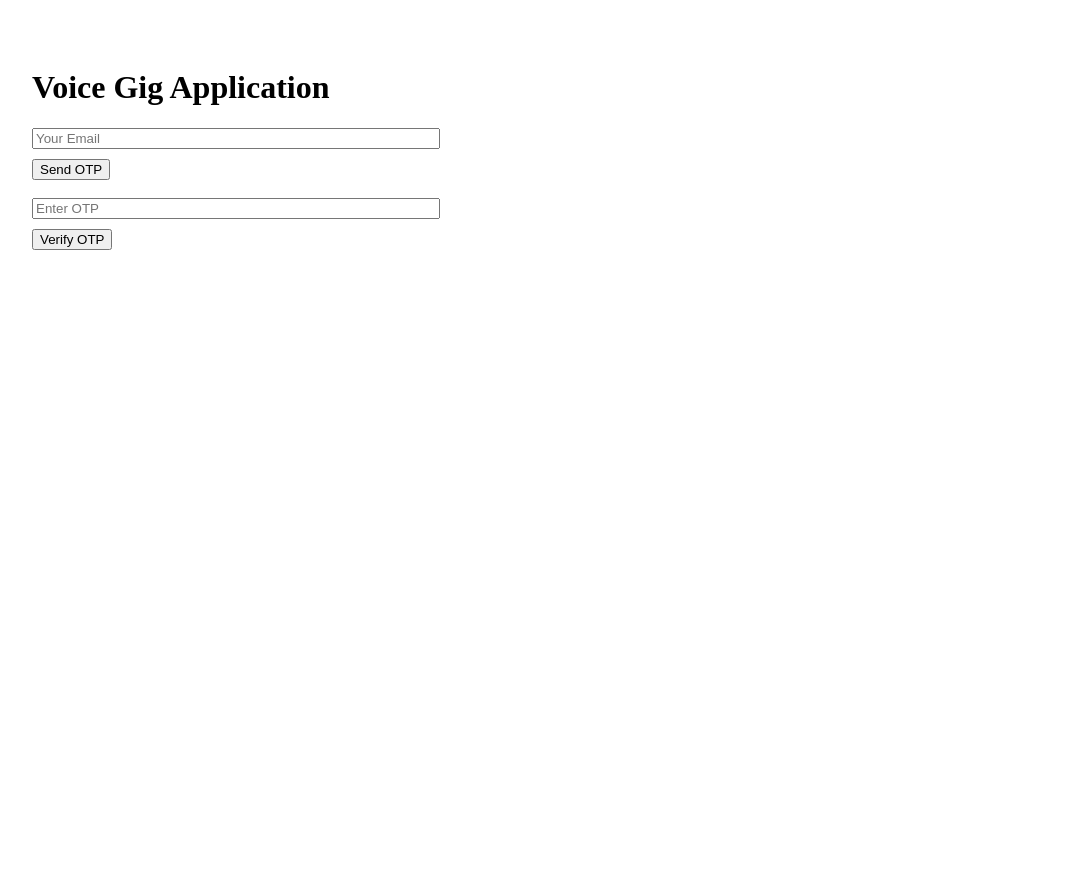
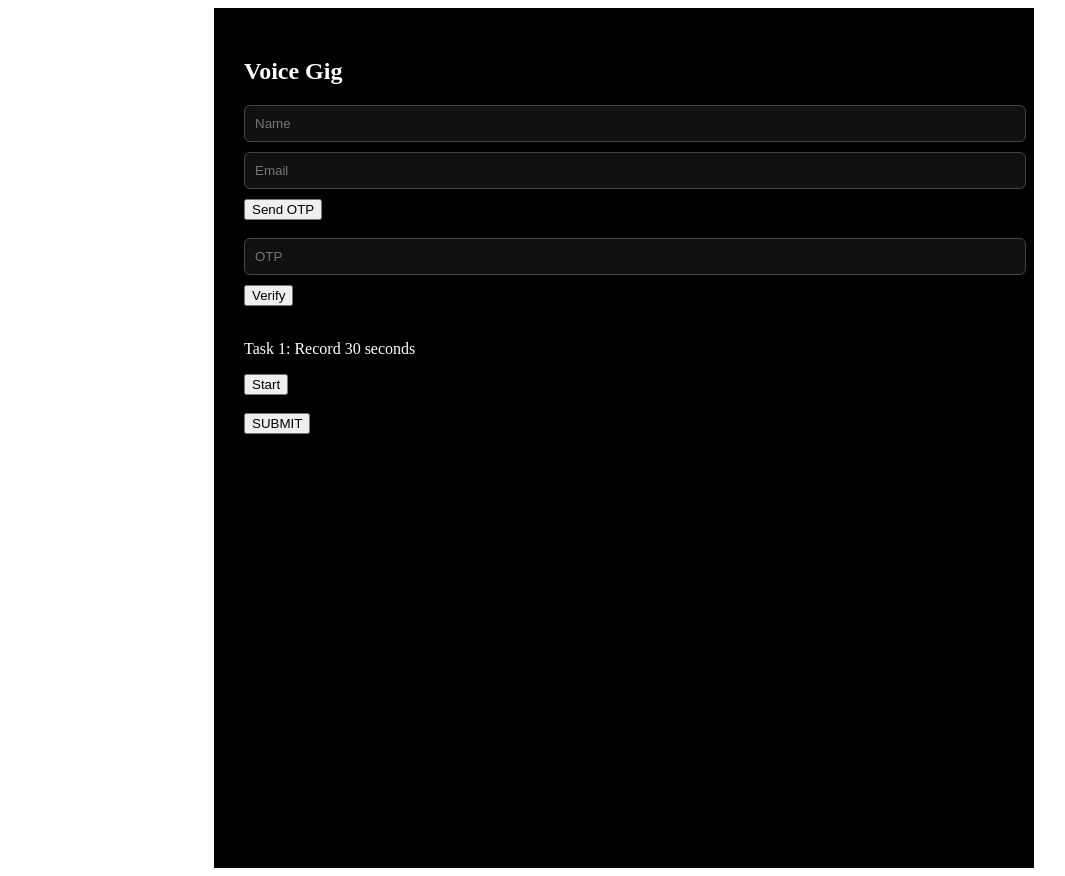
Before and after one commit to uberextfiles-byte/voice-gig-app, a Next.js app: page / in a window 1280 px wide. Shown: the whole page, without its empty margins (16-1081 px from the left). Before the commit the page ends 800 px from the top, so only its background shows below. Built offline with nearby package versions, Linux system fonts and the light colour scheme.

Commit message:
Update index.js

```diff
--- a/pages/index.js
+++ b/pages/index.js
@@ -1,13 +1,23 @@
-import { useState } from "react";
+import { useEffect, useState } from "react";
 
 export default function Home() {
+  const [verified, setVerified] = useState(false);
   const [email, setEmail] = useState("");
+  const [name, setName] = useState("");
   const [otp, setOtp] = useState("");
-  const [verified, setVerified] = useState(false);
-  const [name, setName] = useState("");
+  const [audios, setAudios] = useState([]);
+  const [browserId] = useState(
+    typeof window !== "undefined"
+      ? localStorage.getItem("BID") ||
+          (localStorage.setItem("BID", "BID_" + Math.random()),
+          localStorage.getItem("BID"))
+      : ""
+  );
+  const [startTime] = useState(Date.now());
   const [message, setMessage] = useState("");
 
-  const sendOTP = async () => {
+  // ----- OTP -----
+  async function sendOTP() {
     const res = await fetch("/api/send-otp", {
       method: "POST",
       headers: { "Content-Type": "application/json" },
@@ -15,10 +25,12 @@ export default function Home() {
     });
 
     const data = await res.json();
-    setMessage("OTP sent (use 123456 for now)");
-  };
+    if (data.success) {
+      setMessage("OTP sent (use 123456)");
+    }
+  }
 
-  const verifyOTP = async () => {
+  async function verifyOTP() {
     const res = await fetch("/api/verify-otp", {
       method: "POST",
       headers: { "Content-Type": "application/json" },
@@ -31,35 +43,102 @@ export default function Home() {
       setVerified(true);
       setMessage("Email verified ✅");
     } else {
-      setMessage("Invalid OTP ❌");
+      setMessage("Wrong OTP ❌");
     }
-  };
+  }
 
-  const submitForm = async () => {
+  // ----- AUDIO RECORD -----
+  async function startRec(index, max) {
+    const stream = await navigator.mediaDevices.getUserMedia({ audio: true });
+    const recorder = new MediaRecorder(stream);
+    let chunks = [];
+    let seconds = 0;
+
+    const timer = setInterval(() => {
+      seconds++;
+      if (seconds >= max) stopRec(recorder, timer, stream, index);
+    }, 1000);
+
+    recorder.ondataavailable = e => chunks.push(e.data);
+
+    recorder.onstop = () => {
+      clearInterval(timer);
+      const reader = new FileReader();
+      reader.onloadend = () => {
+        const base64 = reader.result.split(",")[1];
+        setAudios(prev => {
+          const copy = [...prev];
+          copy[index] = base64;
+          return copy;
+        });
+      };
+      reader.readAsDataURL(new Blob(chunks, { type: "audio/webm" }));
+      stream.getTracks().forEach(t => t.stop());
+    };
+
+    recorder.start();
+  }
+
+  function stopRec(recorder, timer, stream, index) {
+    if (recorder && recorder.state === "recording") {
+      recorder.stop();
+    }
+  }
+
+  // ----- SUBMIT -----
+  async function submit() {
+    if (!verified) {
+      alert("Verify email first");
+      return;
+    }
+
+    const payload = {
+      name,
+      email,
+      audios,
+      browserId,
+      submitTime: Math.floor((Date.now() - startTime) / 1000),
+      emailVerified: true
+    };
+
     const res = await fetch("/api/submit", {
       method: "POST",
       headers: { "Content-Type": "application/json" },
-      body: JSON.stringify({ name, email })
+      body: JSON.stringify(payload)
     });
 
     const data = await res.json();
 
     if (data.success) {
-      setMessage("Submitted successfully 🚀");
+      setMessage("Thank you! 🚀");
     } else {
       setMessage("Submission failed");
     }
-  };
+  }
 
   return (
-    <div style={{ padding: 40, maxWidth: 400 }}>
-      <h1>Voice Gig Application</h1>
+    <div style={{
+      background: "#000",
+      color: "#fff",
+      padding: 30,
+      maxWidth: 760,
+      margin: "auto",
+      minHeight: "100vh"
+    }}>
+      <h2>Voice Gig</h2>
 
       <input
-        placeholder="Your Email"
+        placeholder="Name"
+        value={name}
+        onChange={e => setName(e.target.value)}
+        style={inputStyle}
+      />
+
+      <input
+        placeholder="Email"
         value={email}
-        onChange={(e) => setEmail(e.target.value)}
-        style={{ width: "100%", marginBottom: 10 }}
+        onChange={e => setEmail(e.target.value)}
+        style={inputStyle}
       />
 
       <button onClick={sendOTP}>Send OTP</button>
@@ -67,30 +146,36 @@ export default function Home() {
       <br /><br />
 
       <input
-        placeholder="Enter OTP"
+        placeholder="OTP"
         value={otp}
-        onChange={(e) => setOtp(e.target.value)}
-        style={{ width: "100%", marginBottom: 10 }}
+        onChange={e => setOtp(e.target.value)}
+        style={inputStyle}
       />
 
-      <button onClick={verifyOTP}>Verify OTP</button>
+      <button onClick={verifyOTP}>Verify</button>
 
       <br /><br />
 
-      {verified && (
-        <>
-          <input
-            placeholder="Your Name"
-            value={name}
-            onChange={(e) => setName(e.target.value)}
-            style={{ width: "100%", marginBottom: 10 }}
-          />
+      <div>
+        <p>Task 1: Record 30 seconds</p>
+        <button onClick={() => startRec(0, 30)}>Start</button>
+      </div>
 
-          <button onClick={submitForm}>Submit</button>
-        </>
-      )}
+      <br />
+
+      <button onClick={submit}>SUBMIT</button>
 
       <p>{message}</p>
     </div>
   );
 }
+
+const inputStyle = {
+  width: "100%",
+  padding: 10,
+  marginBottom: 10,
+  background: "#111",
+  color: "#fff",
+  border: "1px solid #444",
+  borderRadius: 6
+};
```
